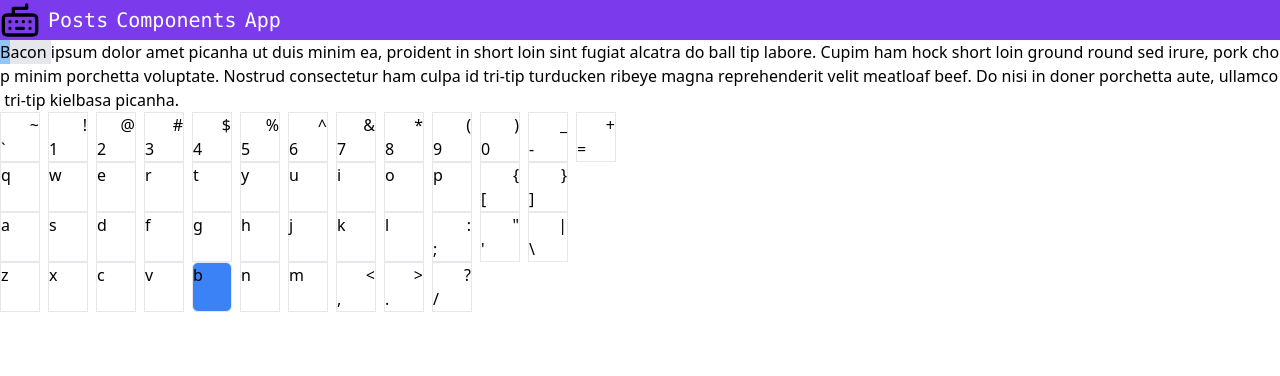
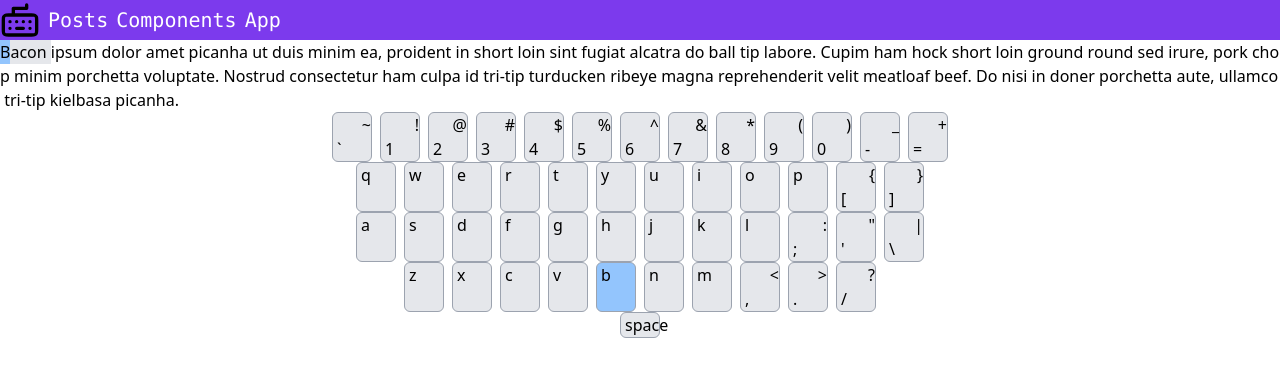
Before and after one commit to TypePerfection/Typerfection, a Next.js app: page /app in a window 1280 px wide. Shown: the top 376 px of the page. Built offline with nearby package versions, Linux system fonts and the light colour scheme.

Commit message:
bad code

```diff
--- a/pages/app/index.tsx
+++ b/pages/app/index.tsx
@@ -61,11 +61,23 @@ const row4 = [
     ['/', '?']
 ];
 
+const row5 = [
+
+    ['space'],
+
+
+]
+
 // these need to be global, so that Text, Row, and the Statistics functions can see them
 let wordPos = 0
 let charPos = 0
 
 var timeArray = []
+
+//! uno problemo, the keys update too fast, so the user never sees that they pressed the right key.
+//! Solution: set the keyboard to only update when the user presses a key,
+//TODO Make a display array, that
+
 
 
 const app = () => {
@@ -119,10 +131,21 @@ const app = () => {
             </div>
 
             <div className='max-w-7xl mx-auto p-auto'>
-                <Row list={row1} pressedKeys={pressedKeys} inputText={text} />
-                <Row list={row2} pressedKeys={pressedKeys} inputText={text} />
-                <Row list={row3} pressedKeys={pressedKeys} inputText={text} />
-                <Row list={row4} pressedKeys={pressedKeys} inputText={text} />
+                <div className='mx-auto flex justify-center'>
+                    <Row list={row1} pressedKeys={pressedKeys} inputText={text} />
+                </div>
+                <div className='mx-auto flex justify-center'>
+                    <Row list={row2} pressedKeys={pressedKeys} inputText={text} />
+                </div>
+                <div className='mx-auto flex justify-center'>
+                    <Row list={row3} pressedKeys={pressedKeys} inputText={text} />
+                </div>
+                <div className='mx-auto flex justify-center'>
+                    <Row list={row4} pressedKeys={pressedKeys} inputText={text} />
+                </div>
+                <div className='mx-auto flex justify-center'>
+                    <Row list={row5} pressedKeys={pressedKeys} inputText={text} />
+                </div>
             </div>
         </div>
     )
@@ -137,7 +160,7 @@ function splitText(inputText: string) {
     return inputText.split(' ').map(word => word + ' ')
 }
 
-function changeWord(){
+function changeWord() {
     const d = Date.now()
     timeArray.push(d)
     charPos = 0
@@ -186,17 +209,18 @@ function Row({ list, pressedKeys, inputText }: { list: string[][], pressedKeys:
     let keys = []
     let textArray = splitText(inputText)
 
-    function Key({ desiredColor, item }) {
-        const colors = [
-            ["red","rounded-md w-10 border border-1 bg-red-500"],
-            ["blue","rounded-md w-10 border border-1 bg-blue-500"],
-            ["green","rounded-md w-10 border border-1 bg-green-500"],
+    function Key({ color = '', item }) {
+        const colorsList = [
+            ['', "rounded-md w-10 border border-1 border-gray-400 bg-gray-200"],
+            ["red", "rounded-md w-10 border border-1 border-gray-400 bg-red-300"],
+            ["blue", "rounded-md w-10 border border-1 border-gray-400 bg-blue-300"],
+            ["green", "rounded-md w-10 border border-1 border-gray-400 bg-green-300"],
         ]
         var cssTemplate = ""
 
-        for(const color of colors){
-            if (color[0] == desiredColor){
-                cssTemplate = color[1]
+        for (const item of colorsList) {
+            if (item[0] == color) {
+                cssTemplate = item[1]
             }
         }
 
@@ -206,7 +230,7 @@ function Row({ list, pressedKeys, inputText }: { list: string[][], pressedKeys:
                     {item[1]}
                 </div>
 
-                <div className='m-auto'>
+                <div className='pl-1'>
                     {item[0]}
                 </div>
             </div>
@@ -214,25 +238,22 @@ function Row({ list, pressedKeys, inputText }: { list: string[][], pressedKeys:
     }
 
     for (let item of list) {
-        if ((pressedKeys.includes(item[0]) || pressedKeys.includes(item[0].toUpperCase())   || pressedKeys.includes(item[0].toLowerCase() || pressedKeys.includes(item[1])) && item.includes(textArray[wordPos][charPos]))){
+        if ((pressedKeys.includes(item[0]) || pressedKeys.includes(item[0].toUpperCase()) || pressedKeys.includes(item[0].toLowerCase() || pressedKeys.includes(item[1])) && item.includes(textArray[wordPos][charPos]))) {
             keys.push(
-                <Key desiredColor={"green"} item={item} />
+                <Key color={"red"} item={item} />
             )
-        } else if (item.includes(textArray[wordPos][charPos]) || item.includes(textArray[wordPos][charPos].toLowerCase())) {
+        } else if ((item.includes(textArray[wordPos][charPos]) || item.includes(textArray[wordPos][charPos].toLowerCase())) && pressedKeys.includes(item[0])) {
+            <Key color={"green"} item={item} />
+
+        }
+        else if (item.includes(textArray[wordPos][charPos]) || item.includes(textArray[wordPos][charPos].toLowerCase())) {
             keys.push(
-               <Key desiredColor={"blue"} item={item} />
+                <Key color={"blue"} item={item} />
             )
         } else {
             keys.push(
-                <div key={item[0]} className='w-10 border border-1'>
-                    <div className='flex justify-end'>
-                        {item[1]}
-                    </div>
+                <Key item={item} />
 
-                    <div className='m-auto'>
-                        {item[0]}
-                    </div>
-                </div>
             )
         }
     }
```
